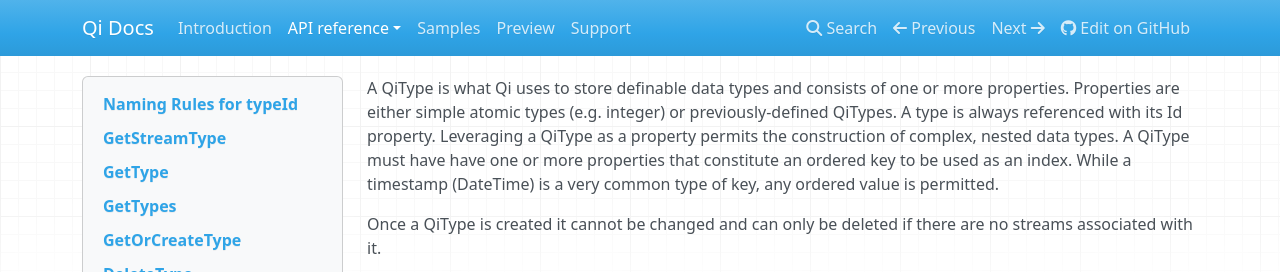
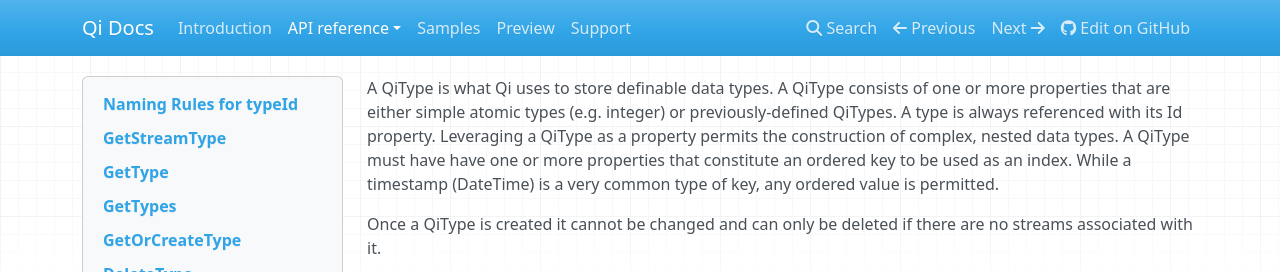
Before and after one commit to ssuryanarayanan/Qi-Docs, an MkDocs documentation site: the page built from docs/QiTypes.md, in a window 1280 px wide and 900 px high. Shown: the top 272 px of the window. Built offline with MkDocs 1.6.1, drawn with Linux system fonts in a browser that asks for light colours; nearby versions of some CDN libraries; old or Windows-style settings are respelled for this version of MkDocs.

Commit message:
Update QiTypes.md

```diff
--- a/docs/QiTypes.md
+++ b/docs/QiTypes.md
@@ -1,4 +1,4 @@
-A QiType is what Qi uses to store definable data types and consists of one or more properties. Properties are either simple atomic types (e.g. integer) or previously-defined QiTypes. A type is always referenced with its Id property. Leveraging a QiType as a property permits the construction of complex, nested data types. A QiType must have have one or more properties that constitute an ordered key to be used as an index. While a timestamp (DateTime) is a very common type of key, any ordered value is permitted.
+A QiType is what Qi uses to store definable data types. A QiType consists of one or more properties that are either simple atomic types (e.g. integer) or previously-defined QiTypes. A type is always referenced with its Id property. Leveraging a QiType as a property permits the construction of complex, nested data types. A QiType must have have one or more properties that constitute an ordered key to be used as an index. While a timestamp (DateTime) is a very common type of key, any ordered value is permitted.
 
 Once a QiType is created it cannot be changed and can only be deleted if there are no streams associated with it.
 
```
